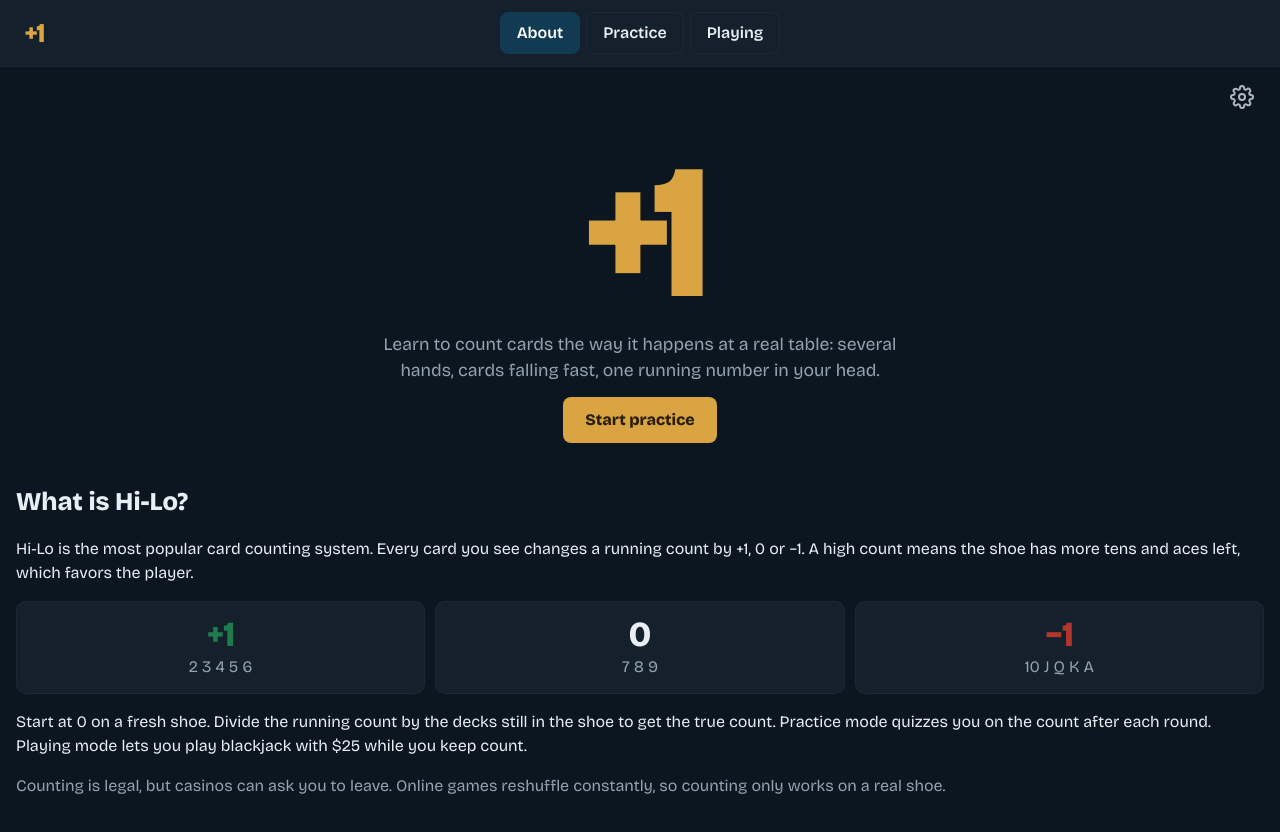
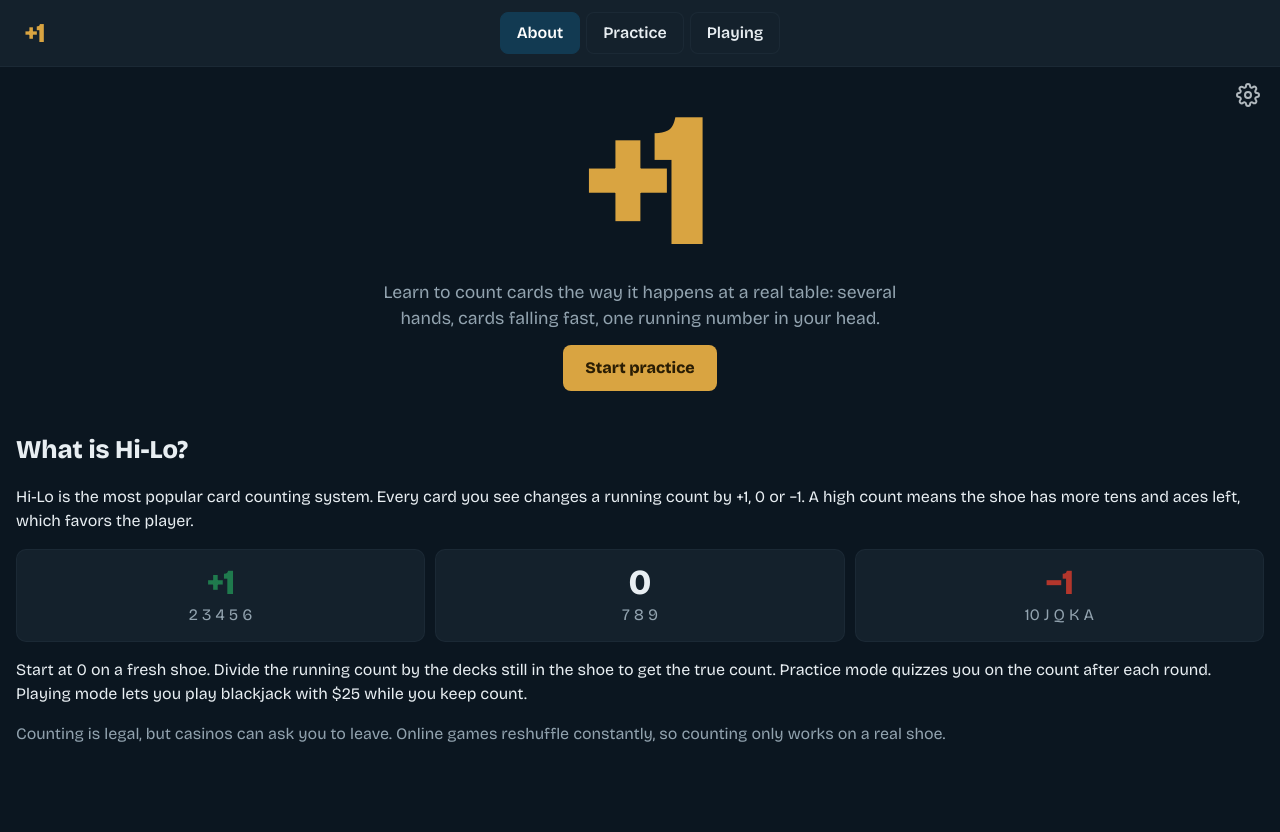
Before and after one commit to DaniilAndreyev/plus-one, a React (Vite) app: page / in a window 1280 px wide. Shown: the top 832 px of the page. After the commit the page ends 802 px from the top, so only its background shows below. Built offline with nearby package versions, Linux system fonts and the light colour scheme.

Commit message:
Sit the table flush under the nav and float the gear top-right
Move SettingsButton into a zero-height bar directly under the header so
the stage touches the nav; pin the gear to the far-right edge just below
the nav bar.

```diff
--- a/src/App.tsx
+++ b/src/App.tsx
@@ -28,10 +28,10 @@ export default function App() {
         </nav>
         <span />
       </header>
+      <div className="gearbar">
+        <SettingsButton />
+      </div>
       <main>
-        <div className="toolbar">
-          <SettingsButton />
-        </div>
         <About active={route === 'about'} />
         <Practice active={route === 'practice'} />
         <Playing active={route === 'playing'} />
--- a/src/index.css
+++ b/src/index.css
@@ -36,8 +36,8 @@ h2{font-size:1.6rem;margin:32px 0 8px}
 .card.back{background:repeating-linear-gradient(45deg,#c9861a 0 5px,#a86d12 5px 10px);border:4px solid #f7f2e6}
 @media (prefers-reduced-motion:no-preference){.card{animation:in .2s ease-out}@keyframes in{from{transform:translateY(-14px);opacity:0}}}
 .tag{font-size:.9rem;opacity:.8;min-height:1.3em}
-.toolbar{display:flex;justify-content:flex-end;padding:10px 2px 2px}
-.gear{width:40px;height:40px;display:grid;place-items:center;border:0;background:transparent;color:var(--ink);cursor:pointer;opacity:.75;transition:opacity .15s,transform .2s}
+.gearbar{position:relative;z-index:5}
+.gear{position:absolute;top:8px;right:12px;width:40px;height:40px;display:grid;place-items:center;border:0;background:transparent;color:var(--ink);cursor:pointer;opacity:.75;transition:opacity .15s,transform .2s}
 .gear:hover{opacity:1;transform:rotate(45deg)}
 .chip{position:absolute;top:12px;left:14px;background:rgba(0,0,0,.35);padding:4px 10px;border-radius:99px;font-weight:600;font-size:.9rem}
 .ask{position:absolute;left:50%;bottom:4%;transform:translateX(-50%);width:min(92%,300px);background:#f7f2e6;color:#14202b;border-radius:14px;padding:10px 12px;text-align:center;display:flex;flex-direction:column;gap:6px;align-items:center}
```
